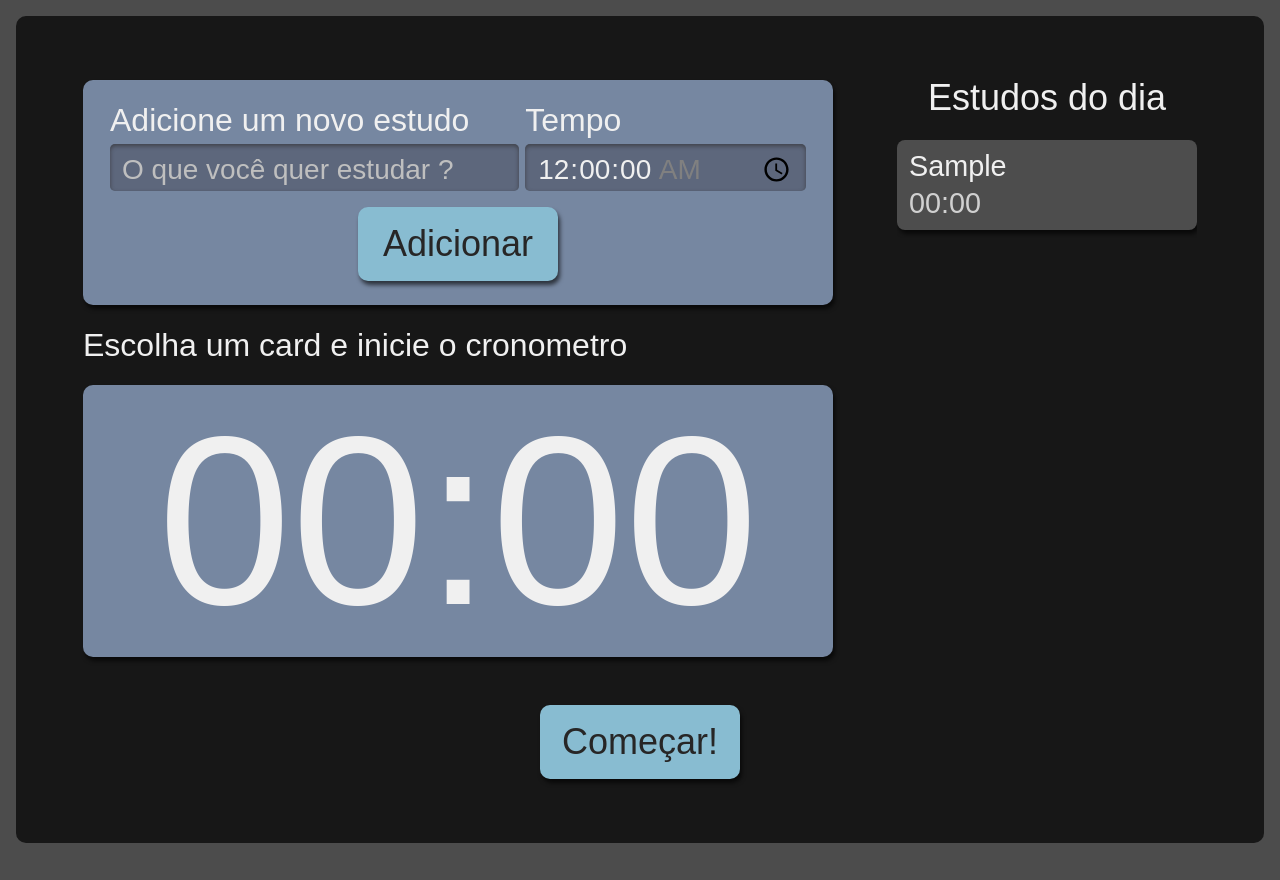
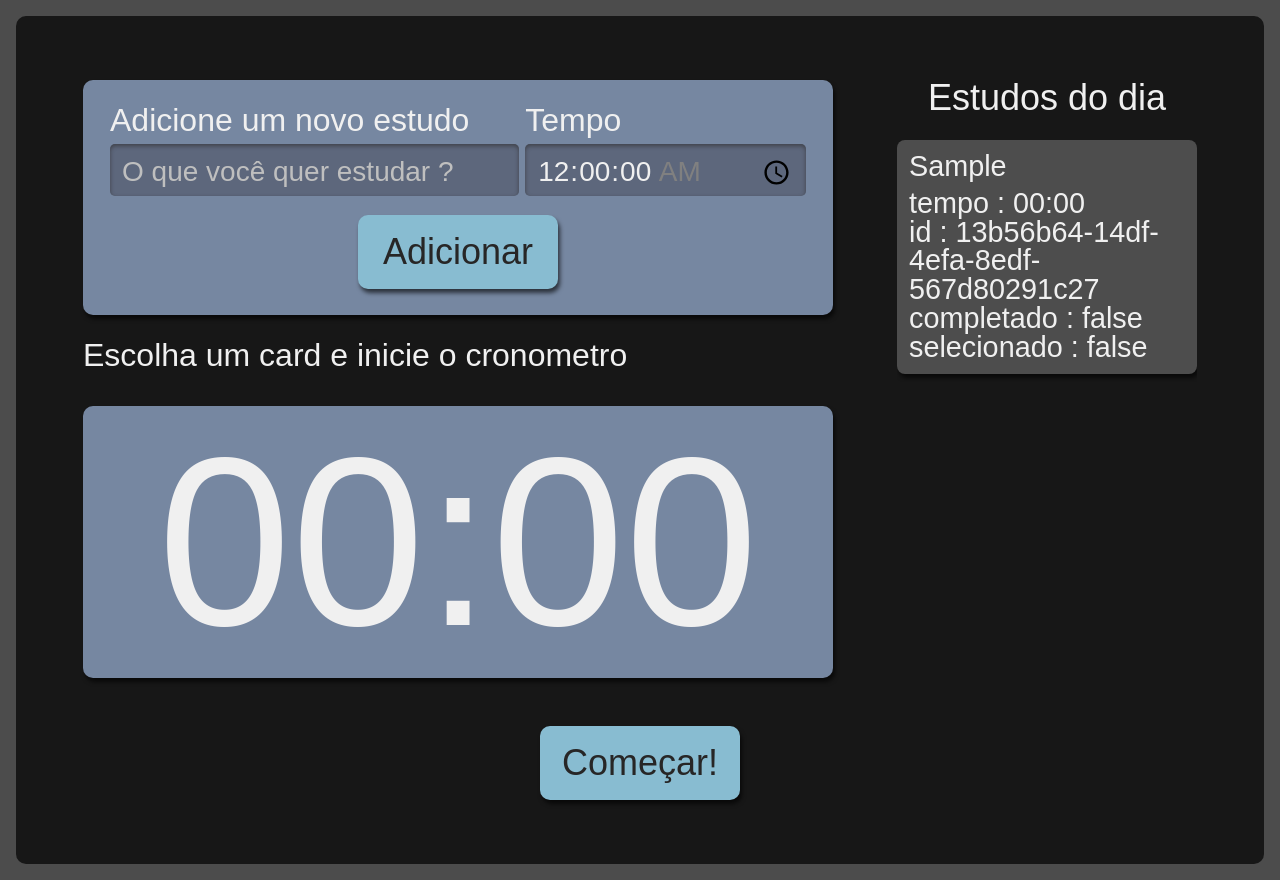
Before and after one commit to halyssonfreitas/a-react-studies, a React (Create React App) app: page / in a window 1280 px wide. Both pictures are taken after typing "Sample" into the empty fields and a click on the button "Adicionar". Before the commit the page ends 859 px from the top, so only its background shows below. Built offline with nearby package versions, Linux system fonts and the light colour scheme.

Commit message:
:sparkles: select task feature

```diff
--- a/src/components/Form/index.tsx
+++ b/src/components/Form/index.tsx
@@ -8,7 +8,7 @@ class Form extends React.Component<{
   setTarefas: React.Dispatch<React.SetStateAction<ITarefa[]>>
 }> {
   state = {
-    tarefa: "",
+    descricao: "",
     tempo: "00:00"
   }
 
@@ -26,7 +26,7 @@ class Form extends React.Component<{
       ]
     )
     this.setState({
-      tarefa: "",
+      descricao: "",
       tempo:"00:00"
     })
   }
@@ -35,16 +35,16 @@ class Form extends React.Component<{
     return (
       <form className={style.novaTarefa} onSubmit={this.adicionarTarefa.bind(this)}>
         <div className={style.inputContainer}>
-          <label htmlFor="tarefa">
+          <label htmlFor="descricao">
             Adicione um novo estudo
           </label>
           <input
             type="text"
-            name="tarefa"
-            id="tarefa"
+            name="descricao"
+            id="descricao"
             placeholder="O que você quer estudar ?"
-            value={this.state.tarefa}
-            onChange={event => this.setState({ ...this.state, tarefa: event.target.value })}
+            value={this.state.descricao}
+            onChange={event => this.setState({ ...this.state, descricao: event.target.value })}
           />
         </div>
         <div className={style["inputContainer"]}>
--- a/src/components/List/Item/index.tsx
+++ b/src/components/List/Item/index.tsx
@@ -1,17 +1,33 @@
-import React from "react";
 import style from "./Item.module.scss"
 import { ITarefa } from "../../../types/ITarefa";
 
-function Item({tarefa, tempo, completado, selecionado, id} : ITarefa) {
-  console.log("item atual: ", {tarefa, tempo, completado, selecionado, id})
+interface Props extends ITarefa {
+  selecionaTarefa: (tarefaSelecionada: ITarefa) => void
+}
+
+function Item(
+  { descricao,
+    tempo,
+    completado,
+    selecionado,
+    id,
+    selecionaTarefa} : Props) {
+  console.log("item atual: ", {descricao, tempo, completado, selecionado, id})
   return (
-    <li className={style.item}>
-      <h3>
-        {tarefa}
-      </h3>
-      <span>
-        {tempo}
-      </span>
+    <li
+      className={`${style.item} ${selecionado ? style.itemSelecionado : ''}`}
+      onClick={() => selecionaTarefa({
+        descricao,
+        tempo,
+        completado,
+        selecionado,
+        id})}
+    >
+      <h3>{descricao}</h3>
+      <div>tempo : {tempo}</div>
+      <div>id : {id}</div>
+      <div>completado : {completado.toString()}</div>
+      <div>selecionado : {selecionado.toString()}</div>
     </li>
   )
 }
--- a/src/components/List/index.tsx
+++ b/src/components/List/index.tsx
@@ -2,15 +2,21 @@ import style from './List.module.scss'
 import Item from "./Item";
 import { ITarefa } from '../../types/ITarefa';
 
-function List({ tarefas }: {tarefas: ITarefa[]}){
+interface Props {
+  tarefas: ITarefa[],
+  selecionaTarefa: (tarefaSelecionada: ITarefa) => void
+}
+
+function List({ tarefas, selecionaTarefa }: Props){
   return (
     <aside className={style.listaTarefas}>
       <h2>Estudos do dia</h2>
       <ul>
-        {tarefas.map((item, index) => (
+        {tarefas.map((item) => (
           <Item
-            key={index}
+            key={item.id}
             {...item}
+            selecionaTarefa={selecionaTarefa}
           />
         ))}
       </ul>
--- a/src/pages/App.tsx
+++ b/src/pages/App.tsx
@@ -6,11 +6,27 @@ import Stopwatch from '../components/Stopwatch';
 import { ITarefa } from '../types/ITarefa';
 
 function App() {
-  let [ tarefas, setTarefas] = useState<ITarefa[]>([])
+  const [ tarefas, setTarefas] = useState<ITarefa[]>([])
+  const [ selecionado, setSelecionado] = useState<ITarefa>()
+
+  function selecionaTarefa(tarefaSelecionada: ITarefa) {
+    setSelecionado(tarefaSelecionada)
+    setTarefas(tarefas => tarefas.map(
+      tarefa => ({
+        ...tarefa,
+        selecionado: selecionado?.id === tarefa.id ? true : false
+      })
+    ))
+
+  }
+
   return (
     <div className={style.AppStyle}>
       <Form setTarefas={setTarefas} />
-      <List tarefas={tarefas} />
+      <List
+        tarefas={tarefas}
+        selecionaTarefa={selecionaTarefa}
+      />
       <Stopwatch/>
     </div>
   );
--- a/src/types/ITarefa.ts
+++ b/src/types/ITarefa.ts
@@ -1,5 +1,5 @@
 export interface ITarefa {
-  tarefa: string,
+  descricao: string,
   tempo: string,
   selecionado: boolean,
   completado: boolean,
```
